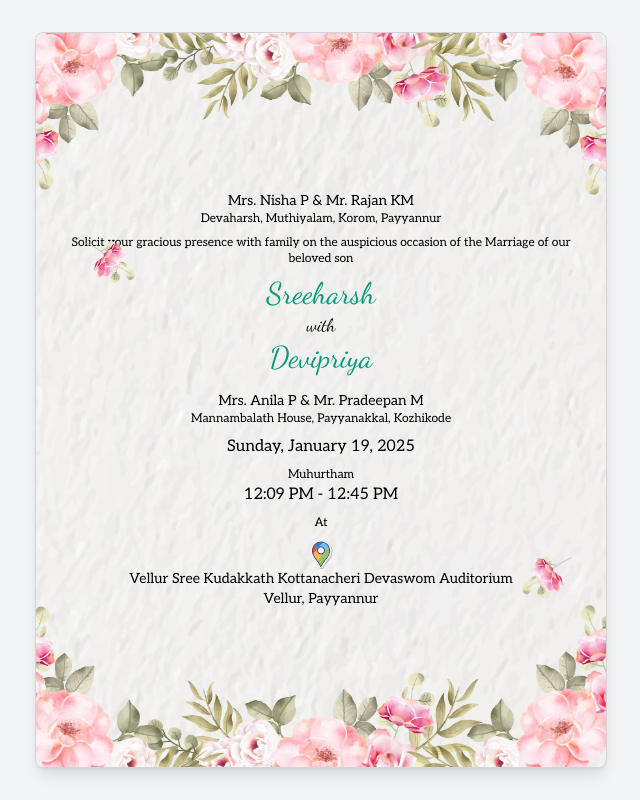
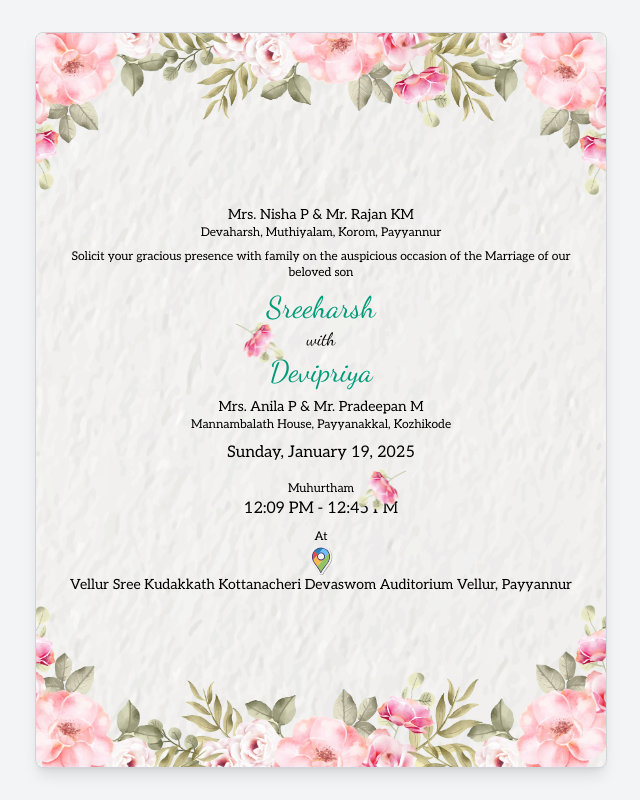
Before and after one commit to sreeharshrajan/my-wedding-invitation, a Next.js app: page / in a window 1280 px wide. Shown: the whole page, without its empty margins (319-959 px from the left). Built offline with nearby package versions, Linux system fonts and the light colour scheme.

Commit message:
fix styles

```diff
--- a/app/components/Content.tsx
+++ b/app/components/Content.tsx
@@ -33,7 +33,7 @@ interface ContentComponentProps {
 export const Content: React.FC<ContentComponentProps> = ({ data, loading }) => {
   const { message, date, muhurtham, venue, bride, groom } = data;
   return (
-    <div className="flex flex-col items-center justify-center z-10 space-y-2 w-full">
+    <div className="flex flex-col items-center justify-center z-10">
       {loading ? <div className=""></div> :
         <>
           <Address props={groom ?? {}} />
@@ -43,29 +43,30 @@ export const Content: React.FC<ContentComponentProps> = ({ data, loading }) => {
           <p className="text-normal my-2 text-dark">{date}</p>
           <Muhurtham data={muhurtham} />
           <p className="text-xs text-dark">At</p>
-          <div className="w-3/4 justify-center items-center flex-col flex">
+          <Image src="/images/googlemaps.svg" alt="map" width={30} height={30} />
 
-          <Image src="/images/googlemaps.svg" alt="map" width={30} height={30} />
           <a className="flex items-center" href="https://maps.app.goo.gl/i12cpiwrsbJSGE9d7">
+            {/* <span>
+              <svg xmlns="http://www.w3.org/2000/svg" className="h-6 w-6 text-dark" fill="none" viewBox="0 0 24 24" stroke="currentColor">
+              <path strokeLinecap="round" strokeLinejoin="round" strokeWidth={2} d="M12 2C8.686 2 6 4.686 6 8c0 5.25 6 11 6 11s6-5.75 6-11c0-3.314-2.686-6-6-6zm0 8a2 2 0 110-4 2 2 0 010 4z" />
+              </svg>
+            </span>   */}
             <p className="text-sm font-medium text-dark">{venue}</p>
           </a>
-        </div>
-
-
-          <div className="absolute left-[40px] top-[155px] sm:top-[200px] sm:left-[50px] z-10">
+           <div className="absolute left-[10%] bottom-[60%] sm:bottom-[55%] sm:left-[35%] z-10">
           <Image
             src="/images/flower_1.webp"
             alt="flower"
-              width={195 / 4}
-              height={166 / 4}
+            width={195/4}
+            height={166/4}
           />
         </div>
-          <div className="absolute bottom-[120px] right-[20px] sm:bottom-[170px] sm:right-[35px] z-10">
+       <div className="absolute bottom-[30%] right-[20%] sm:bottom-[35%] sm:right-[35%] z-10">
           <Image
             src="/images/flower_2.webp"
             alt="flower"
-              width={195 / 4}
-              height={166 / 4}
+            width={195/4}
+            height={166/4}
           />
         </div>
         </>
```
Lines whose indentation alone changed are shown as unchanged.
